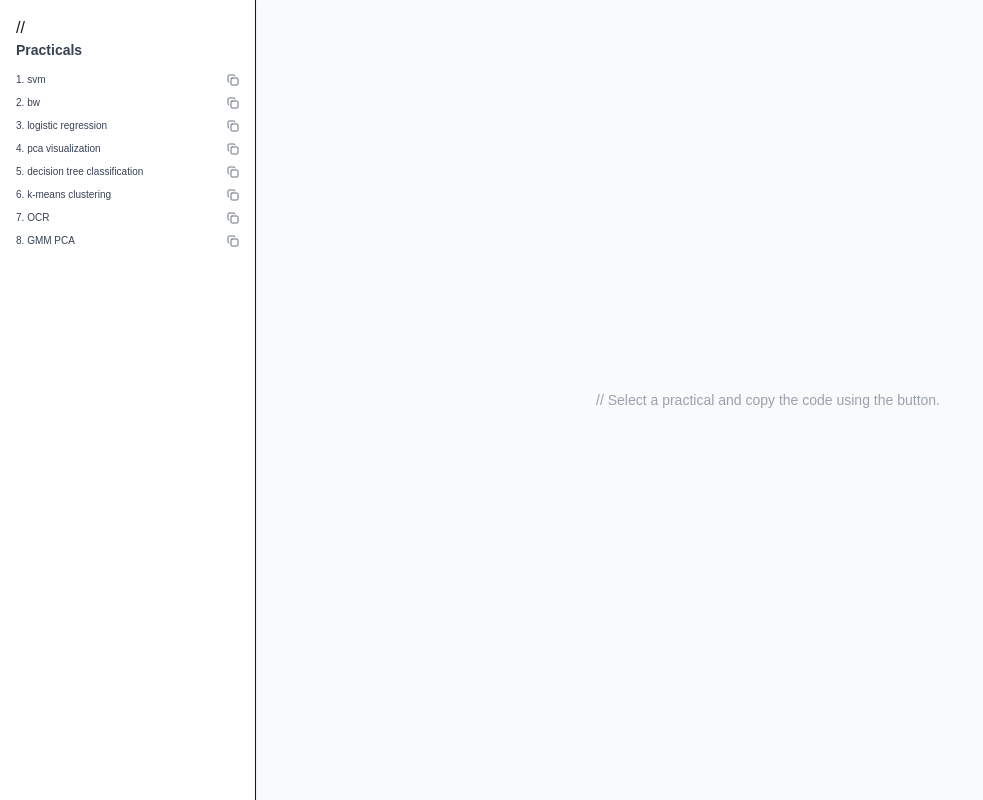
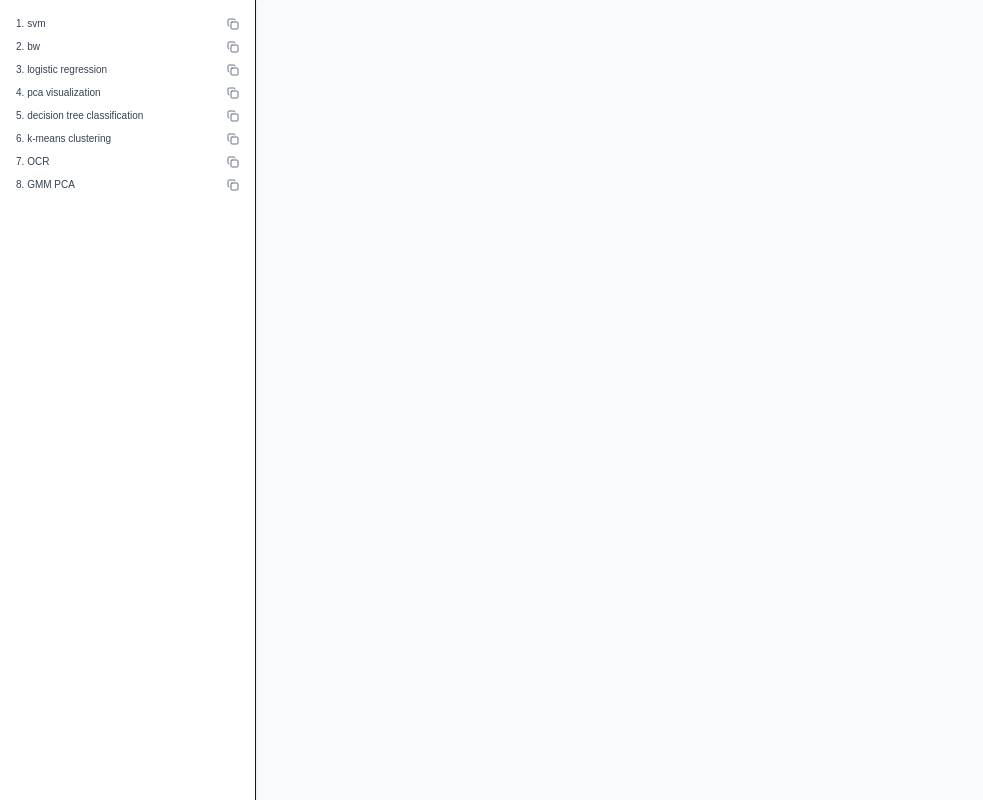
Before and after one commit to PHCoder05/ml-cheat, a Next.js app: page / in a window 1280 px wide. Shown: the whole page, without its empty margins (0-983 px from the left). Built offline with nearby package versions, Linux system fonts and the light colour scheme.

Commit message:
Update page.js

```diff
--- a/app/page.js
+++ b/app/page.js
@@ -155,7 +155,6 @@ export default function PracticalListFixedLeft() {
     <div className="flex w-full min-h-screen bg-gray-50">
       {/* Left sidebar with all practicals */}
       <div className="w-64 h-screen overflow-y-auto sticky top-0 bg-white border-r shadow-sm p-4">
-        // <h2 className="text-sm font-semibold mb-3 text-gray-700">Practicals</h2>
         <ul className="space-y-2 text-[10px] text-gray-700">
           {algorithms.map((algo) => (
             <li key={algo.id} className="flex justify-between items-center">
@@ -179,7 +178,6 @@ export default function PracticalListFixedLeft() {
 
       {/* Right side empty or for future use */}
       <div className="flex-1 p-8 flex justify-center items-center text-gray-400 text-sm">
-        // Select a practical and copy the code using the button.
       </div>
     </div>
   );
```
